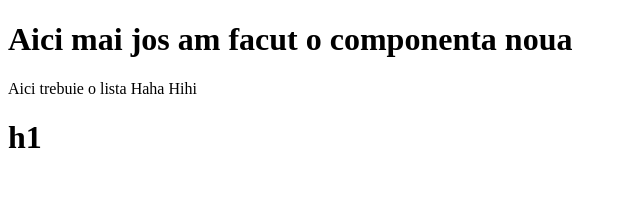
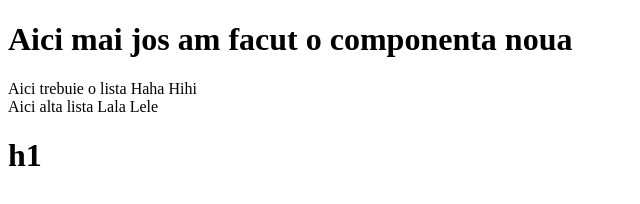
Before and after one commit to virgilotto/skillbraintest, a plain HTML site: page index.html in a window 1280 px wide. Shown: the whole page, without its empty margins (0-640 px from the left). Drawn offline with Linux system fonts and the light colour scheme.

Commit message:
componenta in filtru

```diff
--- a/index.html
+++ b/index.html
@@ -21,9 +21,9 @@
     </div>
     <div>
       <div>
-        <span></span>
-        <span></span>
-        <span></span>
+        <span>Aici alta lista</span>
+        <span>Lala</span>
+        <span>Lele</span>
       </div>
     </div>
     <h1>h1</h1>
```
